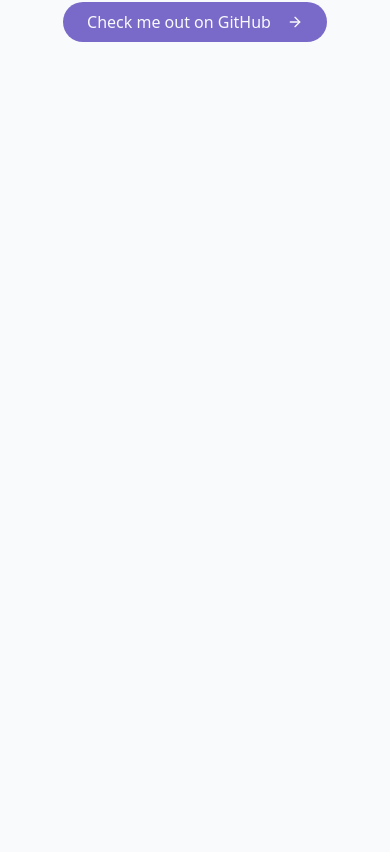
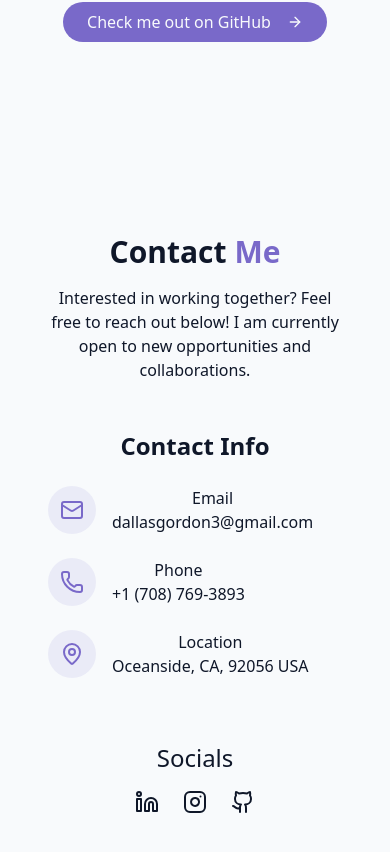
Before and after one commit to tkdguy85/my-portfolio, a React (Vite) app in the folder react-portfolio-project/: page / in a window 390 px wide. Shown: the part 9336-10188 px from the top of the page. Before the commit the page ends 9474 px from the top, so only its background shows below. Built offline with nearby package versions, Linux system fonts and the light colour scheme.

Commit message:
Contact page setup

```diff
--- /dev/null
+++ b/react-portfolio-project/src/components/ContactSection.jsx
@@ -0,0 +1,101 @@
+import { Mail, Phone, MapPin, Linkedin, Instagram, Github} from "lucide-react"
+
+
+export const ContactSection = () => {
+  return (
+    <section
+     id="contact"
+     className="py-24 px-4 relative bg-secondary/30"
+    >
+      <div className="container mx-auto max-w-5xl text-center">
+        <h2 className="text-3xl md:text-4xl font-bold mb-4 text-center">
+          Contact <span className="text-primary">Me</span>
+        </h2>
+
+        <p className="text-center text-muted-foreground mb-12 ma-w-2xl mx-auto">
+          Interested in working together? Feel free to reach out below! I am currently open to new opportunities and collaborations.
+        </p>
+
+        <div className="grid grid-cols-1 md-:grid-cols-2 gap-12">
+          <div className="space-y-8">
+            <h3 className="text-2xl font-semibold mb-6"> Contact Info</h3>
+
+            <div className="space-y-6 justify-center">
+
+              {/* Email */}
+              <div className="flex items-start space-x-4">
+                <div className="p-3 rounded-full bg-primary/10">
+                  <Mail className="h-6 w-6 text-primary" />
+                </div>
+                <div>
+                  <h4 className="font-medium">Email</h4>
+                  <a
+                    href="mailto:dallasgordon3@gmail.com"
+                    className="text-muted-foreground hover:text-primary transition-colors duration-500"
+                  >
+                    dallasgordon3@gmail.com
+                  </a>
+                </div>
+              </div>
+
+              {/* Phone */}
+              <div className="flex items-start space-x-4">
+                <div className="p-3 rounded-full bg-primary/10">
+                  <Phone className="h-6 w-6 text-primary" />
+                </div>
+                <div>
+                  <h4 className="font-medium">Phone</h4>
+                  <a
+                    href="tel:+17087693893"
+                    className="text-muted-foreground hover:text-primary transition-colors duration-500"
+                  >
+                    +1 (708) 769-3893
+                  </a>
+                </div>
+              </div>
+
+              {/* Location */}
+              <div className="flex items-start space-x-4">
+                <div className="p-3 rounded-full bg-primary/10">
+                  <MapPin className="h-6 w-6 text-primary" />
+                </div>
+                <div>
+                  <h4 className="font-medium">Location</h4>
+                  <p className="text-muted-foreground">Oceanside, CA, 92056 USA</p>
+                </div>
+              </div>
+            </div>
+
+            {/* Social Media */}
+            <div className="pt-8">
+              <h3 className="text-2xl font-medium mb-4"> Socials</h3>
+              <div className="flex justify-center space-x-6">
+                <a
+                  href="https://www.linkedin.com/in/tkdguy85/"
+                  target="_blank"
+                  rel="noopener noreferrer"
+                >
+                  <Linkedin />
+                </a>
+                <a
+                  href="https://www.instagram.com/tkdguy85/"
+                  target="_blank"
+                  rel="noopener noreferrer"
+                >
+                  <Instagram />
+                </a>
+                <a
+                  href="https://github.com/tkdguy85"
+                  target="_blank"
+                  rel="noopener noreferrer"
+                >
+                  <Github />
+                </a>
+              </div>
+            </div>
+          </div>
+        </div>
+      </div>
+    </section>
+  )
+}
--- /dev/null
+++ b/react-portfolio-project/src/components/MessageCard.jsx
@@ -0,0 +1,81 @@
+import { Send } from "lucide-react"
+import { cn } from "@/lib/utils"
+
+
+// TODO - IMPLEMENT - Message card component for displaying individual messages in the contact section --- Maybe in the future?
+export const MessageCard = () => {
+  return (
+    <section>
+      {/* Contact Form - To be implemented */}
+      <div className="bg-card p-8 rounded-lg shadow-xs">
+        <h3 className="text-2xl font-semibold mb-6">Send a Message</h3>
+
+        <form className="space-y-6">
+          <div>
+            <label
+              htmlFor="name"
+              className="block text-sm font-medium mb-1 text-left"
+            >
+              Name
+            </label>
+            <input
+              type="text"
+              id="name"
+              name="name"
+              className="w-full px-4 py-3 border border-input rounded-md focus:outline-hidden focus:ring-2 focus:ring-primary focus:border-transparent bg-background text-foreground"
+              placeholder="Your Name"
+              required
+            />
+          </div>
+
+          <div>
+            <label
+              htmlFor="email"
+              className="block text-sm font-medium mb-1 text-left"
+            >
+              Email
+            </label>
+            <input
+              type="email"
+              id="email"
+              name="email"
+              className="w-full px-4 py-3 border border-input rounded-md focus:outline-hidden focus:ring-2 focus:ring-primary focus:border-transparent bg-background text-foreground"
+              placeholder="Your Email"
+              required
+            />
+          </div>
+
+          <div>
+            <label
+              htmlFor="message"
+              className="block text-sm font-medium mb-1 text-left"
+            >
+              Message
+            </label>
+            <textarea
+              id="message"
+              name="message"
+              rows="4"
+              className="w-full px-4 py-3 border border-input rounded-md focus:outline-hidden focus:ring-2 focus:ring-primary focus:border-transparent bg-background text-foreground"
+              placeholder="Your Message"
+              required
+            ></textarea>
+          </div>
+
+          <button
+            type="submit"
+            className={cn(
+              "cosmic-button w-full flex items-center justify-center gap-2",
+
+            )}
+          >
+            Send Message
+            <Send size={16} />
+          </button>
+        </form>
+
+      </div>
+
+    </section>
+  )
+}
--- a/react-portfolio-project/src/pages/Home.jsx
+++ b/react-portfolio-project/src/pages/Home.jsx
@@ -5,6 +5,7 @@
 import { AboutSection } from "../components/AboutSection"
 import { SkillsSection } from "../components/SkillsSection"
 import { ProjectSection } from "../components/ProjectSection"
+import { ContactSection } from "../components/ContactSection"
 // import { DayTimeBackground } from "../components/DayTimeBackground"
 
 export const Home = () => {
@@ -27,6 +28,7 @@
       <AboutSection />
       <SkillsSection />
       <ProjectSection />
+      <ContactSection />
     </main>
 
     {/* Footer */}
```
Also changed, not shown: react-portfolio-project/public/dg3-dark-logo.svg (added), react-portfolio-project/public/dg3-logo.svg (added).
